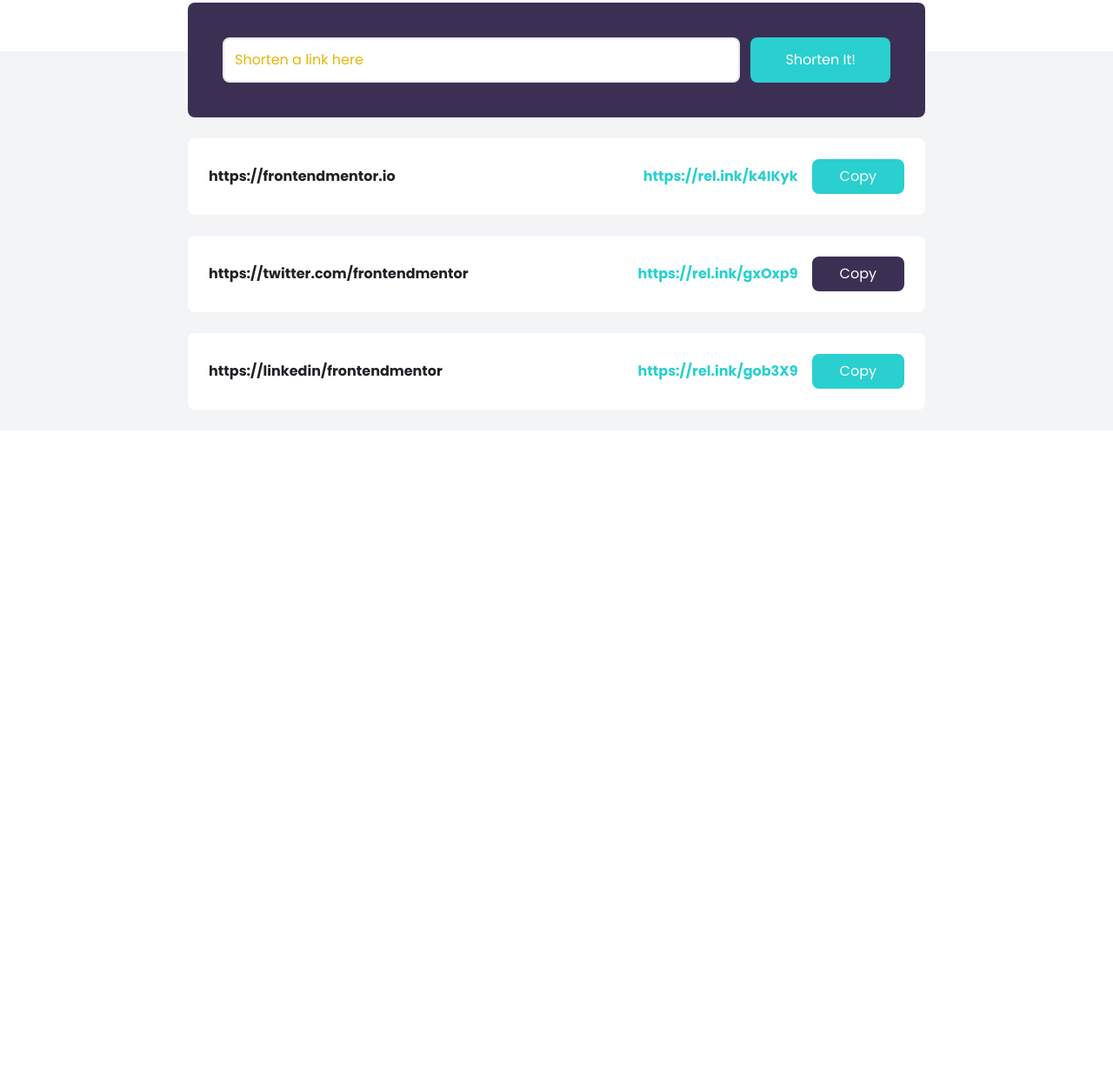
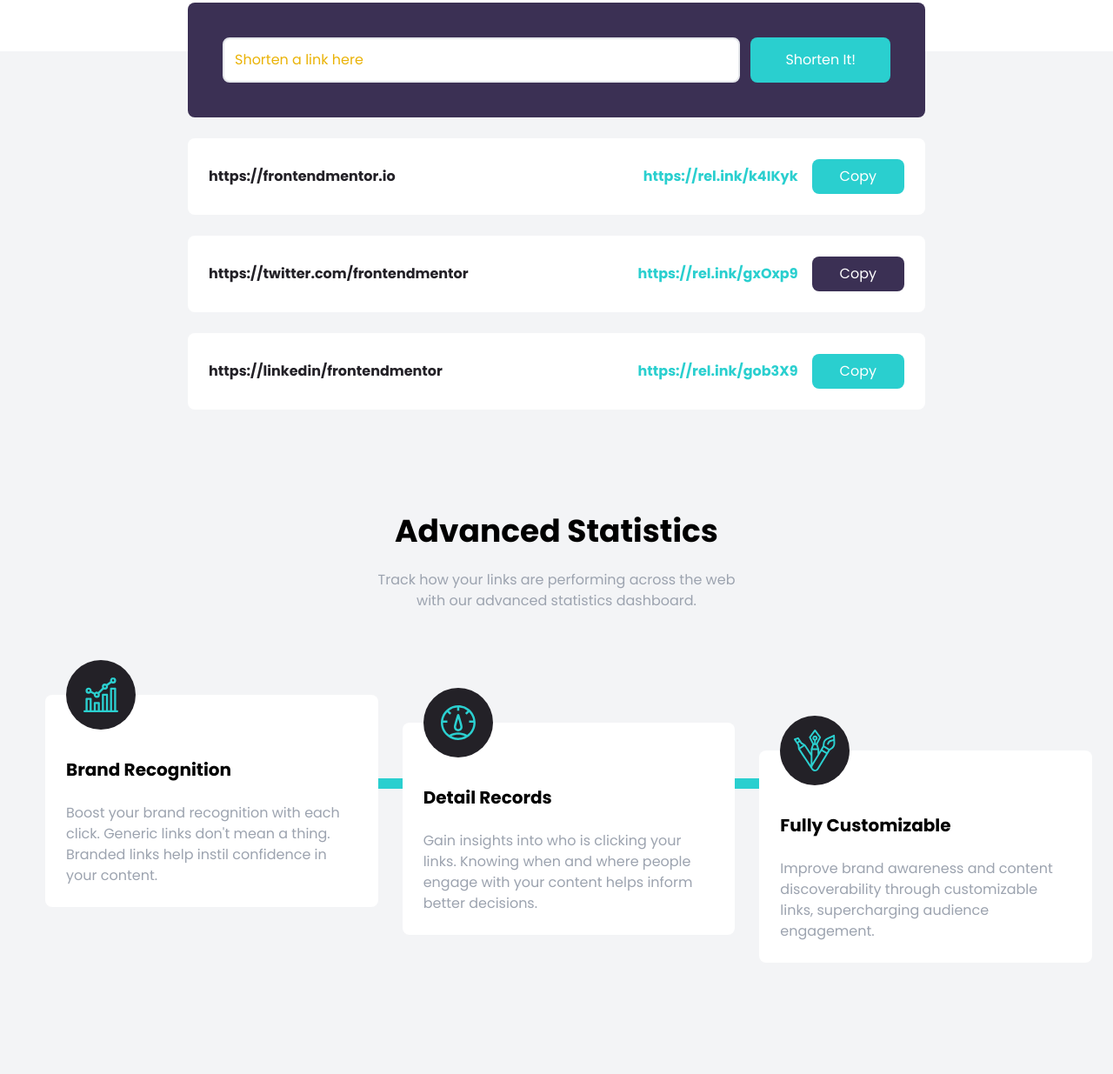
Before and after one commit to kaanarslan1990/tailwind-sandbox, a website: page 04_website_projects/shortly/index.html in a window 1280 px wide. Shown: the part 653-1888 px from the top of the page at 87% size. Before the commit the page ends 1148 px from the top, so only its background shows below. Drawn offline with Linux system fonts and the light colour scheme.

Commit message:
feature boxes

```diff
--- a/04_website_projects/shortly/index.html
+++ b/04_website_projects/shortly/index.html
@@ -127,6 +127,83 @@
 
         </div>
     </section>
+
+    <!-- Stats Section  -->
+    <section id="stats" class="py-24 bg-gray-100">
+        <div class="container mx-auto px-3">
+            <h2 class="text-4xl mb-6 font-bold text-center">
+                Advanced Statistics
+            </h2>
+            <p class="max-w-xs mx-auto text-center text-gray-400 md:max-w-md">
+                Track how your links are performing across the web with our advanced
+          statistics dashboard.
+            </p>
+        </div>
+    </section>
+
+    <!-- Feature Box Section -->
+    <section id="features" class="pb-32 bg-gray-100">
+        <div class="relative container flex flex-col items-start px-6 mx-auto md:flex-row md:space-x-7">
+            <!-- Horizontal Line  -->
+            <div class="hidden absolute top-24 w-10/12 left-16 h-3 bg-cyan md:block"></div>
+            <!-- Vertical Line  -->
+            <div class="absolute w-2 left-1/2 h-full -ml-1 bg-cyan md:hidden"></div>
+
+            <!-- Box 1 -->
+            <div class="relative flex flex-col p-6 space-y-6 bg-white rounded-lg md:w-1/3">
+                <!-- Image Positioning  -->
+                <div class="absolute -ml-10 left-1/2 -top-10 md:left-16">
+                    <!-- Image container For BAckground & Center  -->
+                    <div class="flex items-center justify-center w-20 h-20 p-4 rounded-full bg-veryDarkViolet">
+                        <img src="images/icon-brand-recognition.svg" alt="" >
+                    </div>
+                </div>
+                <h5 class="pt-6 text-xl font-bold text-center capitalize md:text-left">Brand Recognition</h5>
+                <p class="text-center text-gray-400 md:text-left">
+                    Boost your brand recognition with each click. Generic links don't
+            mean a thing. Branded links help instil confidence in your content.
+                </p>
+            </div>
+
+            <!-- Box 2 -->
+            <div class="relative flex flex-col mt-24 p-6 space-y-6 bg-white rounded-lg md:mt-8 md:w-1/3">
+                <!-- Image Positioning  -->
+                <div class="absolute -ml-10 left-1/2 -top-10 md:left-16">
+                    <!-- Image container For BAckground & Center  -->
+                    <div class="flex items-center justify-center w-20 h-20 p-4 rounded-full bg-veryDarkViolet">
+                        <img src="images/icon-detailed-records.svg" alt="" >
+                    </div>
+                </div>
+                <h5 class="pt-6 text-xl font-bold text-center capitalize md:text-left">Detail Records</h5>
+                <p class="text-center text-gray-400 md:text-left">
+                    Gain insights into who is clicking your links. Knowing when and
+                    where people engage with your content helps inform better decisions.
+                </p>
+            </div>
+           <!-- Box 3 -->
+        <div
+        class="relative flex flex-col mt-24 p-6 space-y-6 bg-white rounded-lg md:mt-16 md:w-1/3"
+      >
+        <!-- Image Positioning -->
+        <div class="absolute -ml-10 left-1/2 -top-10 md:left-16">
+          <!-- Image Container For Background & Center -->
+          <div
+            class="flex items-center justify-center w-20 h-20 p-4 rounded-full bg-veryDarkViolet"
+          >
+            <img src="images/icon-fully-customizable.svg" alt="" />
+          </div>
+        </div>
+        <h5
+          class="pt-6 text-xl font-bold text-center capitalize md:text-left"
+        >
+          Fully customizable
+        </h5>
+        <p class="text-center text-gray-400 md:text-left">
+          Improve brand awareness and content discoverability through
+          customizable links, supercharging audience engagement.
+        </p>
+      </div>
+        </div>
+    </section>
 </body>
-
 </html
```
Also changed, not shown: 04_website_projects/shortly/css/style.css.
